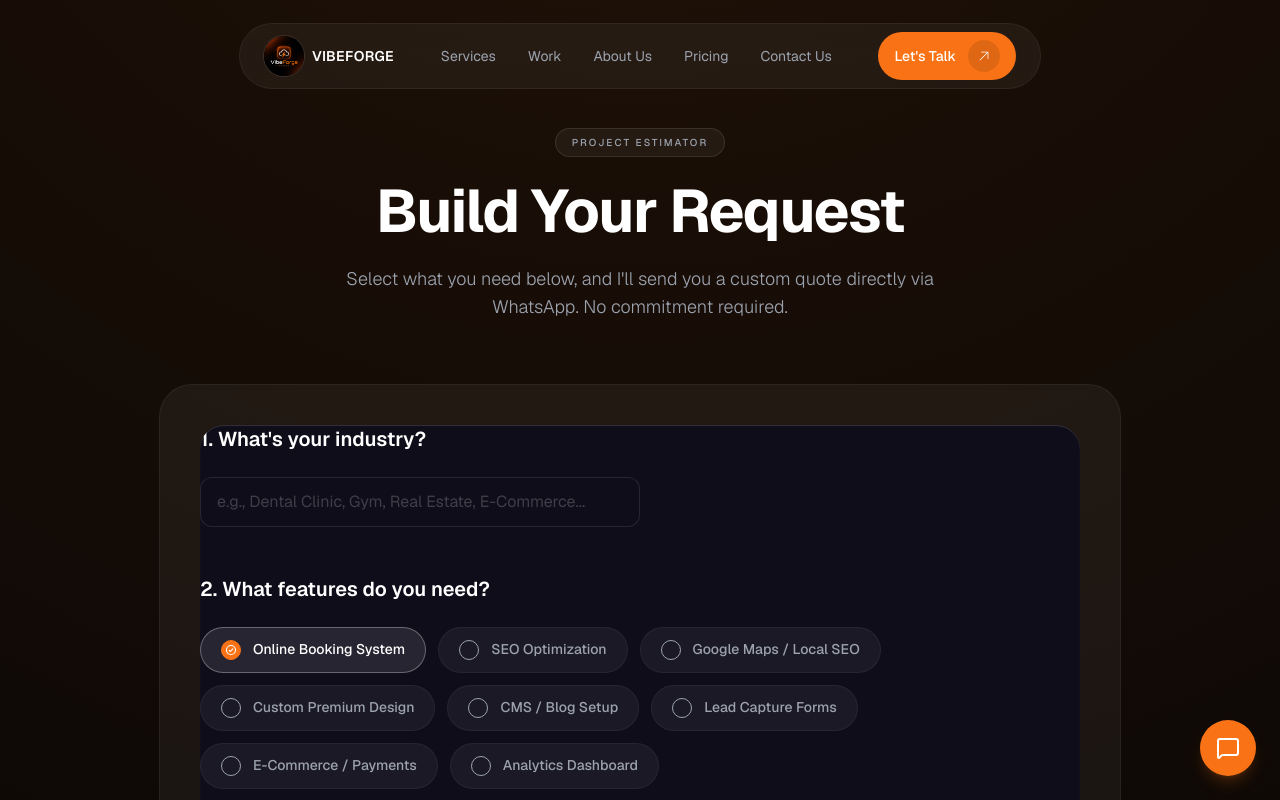
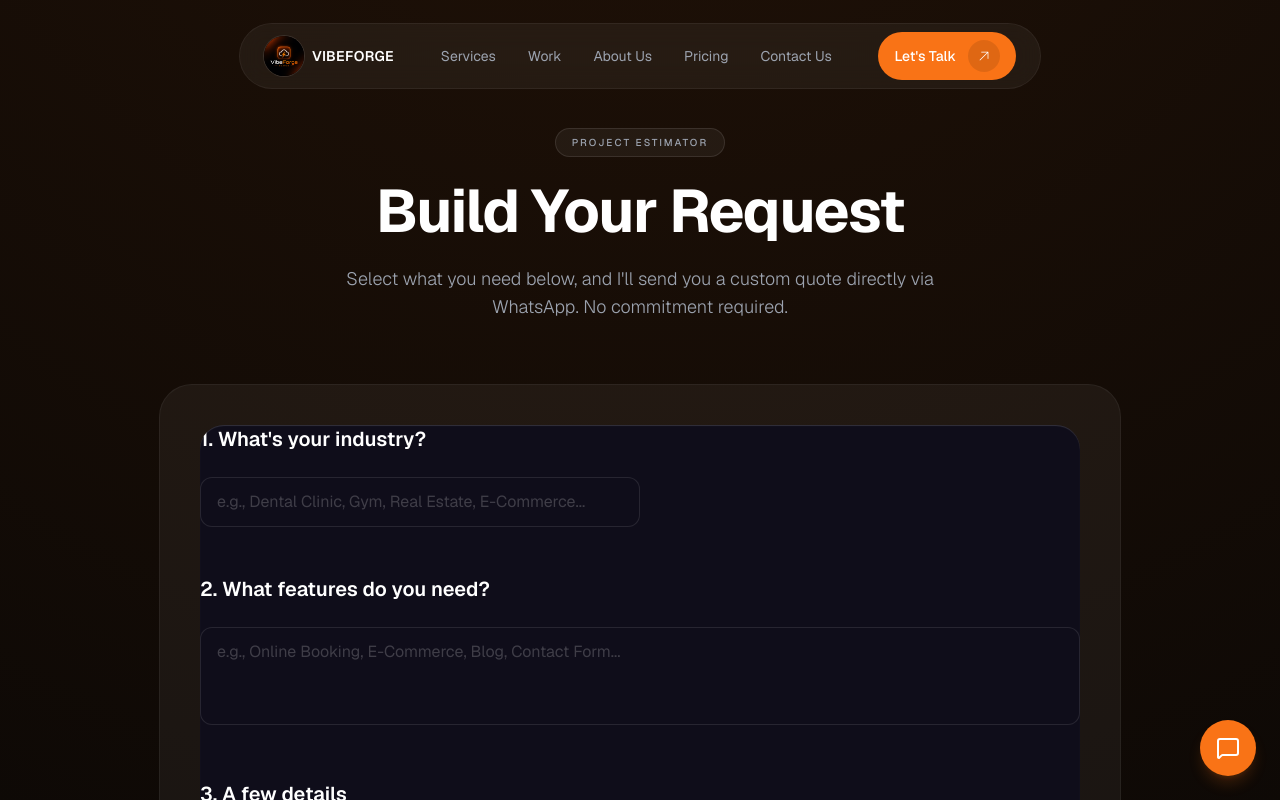
Before and after one commit to shivachoudhary4235-prog/my-protfolio, a Next.js app: page /build in a window 1280 px wide. Shown: the top 800 px of the page. Built offline with nearby package versions, Linux system fonts and the light colour scheme; a web font is replaced by a local one.

Commit message:
Replace feature buttons with free text textarea

```diff
--- a/src/components/sections/ProjectBuilder.tsx
+++ b/src/components/sections/ProjectBuilder.tsx
@@ -20,22 +20,14 @@ const FEATURES = [
 
 export function ProjectBuilder() {
   const [industryName, setIndustryName] = useState<string>("");
-  const [selectedFeatures, setSelectedFeatures] = useState<string[]>(["Online Booking System", "Mobile-First Design"]);
+  const [featuresText, setFeaturesText] = useState<string>("");
   const [name, setName] = useState("");
   const [businessName, setBusinessName] = useState("");
   const [referenceLink, setReferenceLink] = useState("");
 
-  const toggleFeature = (feature: string) => {
-    if (selectedFeatures.includes(feature)) {
-      setSelectedFeatures(selectedFeatures.filter(f => f !== feature));
-    } else {
-      setSelectedFeatures([...selectedFeatures, feature]);
-    }
-  };
-
   const generateWhatsAppLink = () => {
     const finalIndustry = industryName.trim() || "business";
-    const featuresList = selectedFeatures.length > 0 ? selectedFeatures.join(", ") : "a standard high-converting website";
+    const featuresList = featuresText.trim() || "a standard high-converting website";
 
     const clientName = name.trim() || "[Your Name]";
     const clientBusiness = businessName.trim() || "[Your Business]";
@@ -82,31 +74,13 @@ export function ProjectBuilder() {
         {/* Step 2: Features */}
         <div className="mb-12">
           <h3 className="text-xl font-semibold text-white mb-6">2. What features do you need?</h3>
-          <div className="flex flex-wrap gap-3">
-            {FEATURES.map((feature) => {
-              const isSelected = selectedFeatures.includes(feature);
-              return (
-                <button
-                  key={feature}
-                  onClick={() => toggleFeature(feature)}
-                  className={cn(
-                    "flex items-center px-5 py-3 rounded-full border text-left transition-all duration-300",
-                    isSelected
-                      ? "bg-white/10 border-white/30 text-white"
-                      : "bg-white/5 border-white/5 text-text-muted hover:bg-white/10"
-                  )}
-                >
-                  <div className={cn(
-                    "flex-shrink-0 w-5 h-5 rounded-full border flex items-center justify-center mr-3 transition-colors",
-                    isSelected ? "bg-primary border-primary" : "border-text-muted"
-                  )}>
-                    {isSelected && <CheckCircle weight="bold" size={12} className="text-white" />}
-                  </div>
-                  <span className="text-sm font-medium leading-tight">{feature}</span>
-                </button>
-              );
-            })}
-          </div>
+          <textarea
+            value={featuresText}
+            onChange={(e) => setFeaturesText(e.target.value)}
+            placeholder="e.g., Online Booking, E-Commerce, Blog, Contact Form..."
+            rows={3}
+            className="w-full bg-[#0F0D1A] border border-white/10 rounded-xl px-4 py-3 text-white placeholder-white/20 focus:outline-none focus:ring-2 focus:ring-primary/50 transition-all resize-none"
+          />
         </div>
 
         {/* Step 3: Contact */}
```
